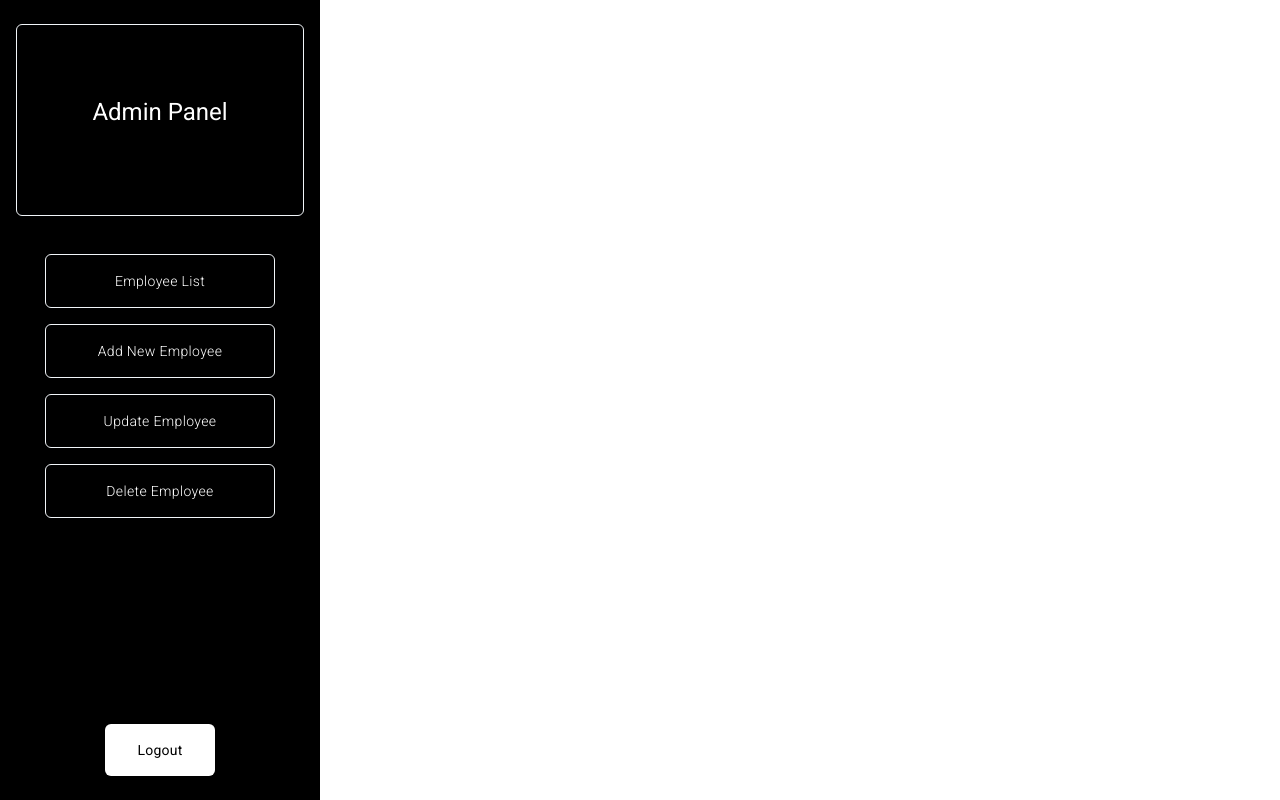
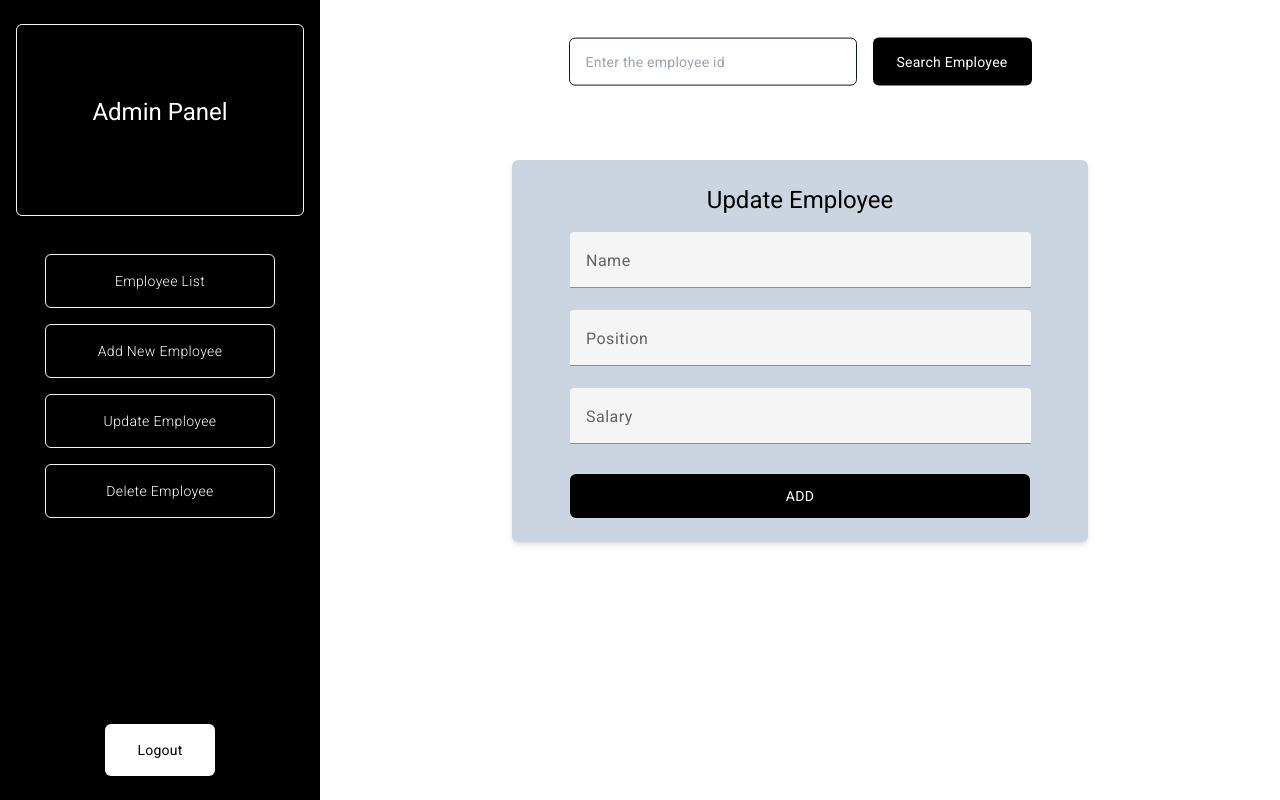
Before and after one commit to Sagarmikeylevi/admin-panel----FE, an Angular app: page /update in a window 1280 px wide. Before the commit this address led to /. Built offline with nearby package versions, Linux system fonts and the light colour scheme.

Commit message:
add: update employee section

```diff
--- a/src/app/app-routing.module.ts
+++ b/src/app/app-routing.module.ts
@@ -2,10 +2,12 @@ import { NgModule } from '@angular/core';
 import { RouterModule, Routes } from '@angular/router';
 import { EmployeListComponent } from './core/employe-list/employe-list.component';
 import { AddNewEmployeeComponent } from './core/add-new-employee/add-new-employee.component';
+import { UpdateEmployeeComponent } from './core/update-employee/update-employee.component';
 
 const routes: Routes = [
   { path: '', component: EmployeListComponent },
-  { path: 'addForm', component: AddNewEmployeeComponent },
+  { path: 'add', component: AddNewEmployeeComponent },
+  { path: 'update', component: UpdateEmployeeComponent },
 ];
 
 @NgModule({
--- a/src/app/app.module.ts
+++ b/src/app/app.module.ts
@@ -9,6 +9,8 @@ import { MatTableModule } from '@angular/material/table';
 import { EmployeListComponent } from './core/employe-list/employe-list.component';
 import { AddNewEmployeeComponent } from './core/add-new-employee/add-new-employee.component';
 import { MatInputModule } from '@angular/material/input';
+import { EmployeeFormComponent } from './shared/employee-form/employee-form.component';
+import { UpdateEmployeeComponent } from './core/update-employee/update-employee.component';
 
 @NgModule({
   declarations: [
@@ -16,6 +18,8 @@ import { MatInputModule } from '@angular/material/input';
     SidebarComponent,
     EmployeListComponent,
     AddNewEmployeeComponent,
+    EmployeeFormComponent,
+    UpdateEmployeeComponent,
   ],
   imports: [
     BrowserModule,
--- a/src/app/core/add-new-employee/add-new-employee.component.html
+++ b/src/app/core/add-new-employee/add-new-employee.component.html
@@ -1,36 +1,6 @@
 <section class="w-[75vw] h-full flex justify-center items-center">
-  <div
-    class="w-[60%] py-8 bg-slate-300 rounded-md shadow-md flex flex-col gap-6"
-  >
+  <div class="w-[60%] py-6 bg-slate-300 rounded-md shadow-md flex flex-col">
     <h1 class="text-center text-lg font-thin">Add New Employees</h1>
-    <form class="flex flex-col justify-center items-center">
-      <mat-form-field class="w-[80%]">
-        <mat-label>Name</mat-label>
-        <input
-          matInput
-          placeholder="Enter your name"
-          class="w-[80%]"
-          name="name"
-        />
-      </mat-form-field>
-      <mat-form-field class="w-[80%]">
-        <mat-label>Position</mat-label>
-        <input matInput placeholder="Full Stack Developer" name="position" />
-      </mat-form-field>
-
-      <mat-form-field class="w-[80%]">
-        <mat-label>Salary</mat-label>
-        <input matInput placeholder="40,0000" name="salary" />
-      </mat-form-field>
-
-      <button
-        type="submit"
-        class="bg-black w-[80%] py-3 text-white rounded-md mt-2 uppercase"
-      >
-        Add
-      </button>
-    </form>
+    <app-employee-form></app-employee-form>
   </div>
 </section>
-
-<!-- name: 'Talha Anjum', position: 'Intern', salary: 15000 -->
--- /dev/null
+++ b/src/app/core/update-employee/update-employee.component.html
@@ -0,0 +1,21 @@
+<section class="w-[75vw] h-full relative">
+  <div
+    class="absolute top-[5%] left-[50%] translate-y-[-5%] translate-x-[-50%] w-full flex flex-row space-x-4 justify-center items-center"
+  >
+    <input
+      type="text"
+      placeholder="Enter the employee id"
+      class="w-[30%] h-12 border-[1px] border-slate-900 rounded-md outline-none px-4"
+    />
+    <button class="h-12 px-6 bg-black text-white text-sm rounded-md">
+      Search Employee
+    </button>
+  </div>
+
+  <div
+    class="absolute top-[20%] left-[50%] translate-x-[-50%] w-[60%] py-6 bg-slate-300 rounded-md shadow-md flex flex-col"
+  >
+    <h1 class="text-center text-lg font-thin">Update Employee</h1>
+    <app-employee-form></app-employee-form>
+  </div>
+</section>
--- /dev/null
+++ b/src/app/shared/employee-form/employee-form.component.html
@@ -0,0 +1,22 @@
+<form class="flex flex-col justify-center items-center">
+  <mat-form-field class="w-[80%]">
+    <mat-label>Name</mat-label>
+    <input matInput placeholder="Enter your name" class="w-[80%]" name="name" />
+  </mat-form-field>
+  <mat-form-field class="w-[80%]">
+    <mat-label>Position</mat-label>
+    <input matInput placeholder="Full Stack Developer" name="position" />
+  </mat-form-field>
+
+  <mat-form-field class="w-[80%]">
+    <mat-label>Salary</mat-label>
+    <input matInput placeholder="40,0000" name="salary" />
+  </mat-form-field>
+
+  <button
+    type="submit"
+    class="bg-black w-[80%] py-3 text-white rounded-md mt-2 uppercase"
+  >
+    Add
+  </button>
+</form>
```
Also changed, not shown: src/app/core/update-employee/update-employee.component.ts (added, +10 -0 lines), src/app/shared/employee-form/employee-form.component.ts (added, +10 -0 lines), src/app/core/update-employee/update-employee.component.css (added), src/app/shared/employee-form/employee-form.component.css (added), 2 other files (tests, documents, lock files or other folders).
